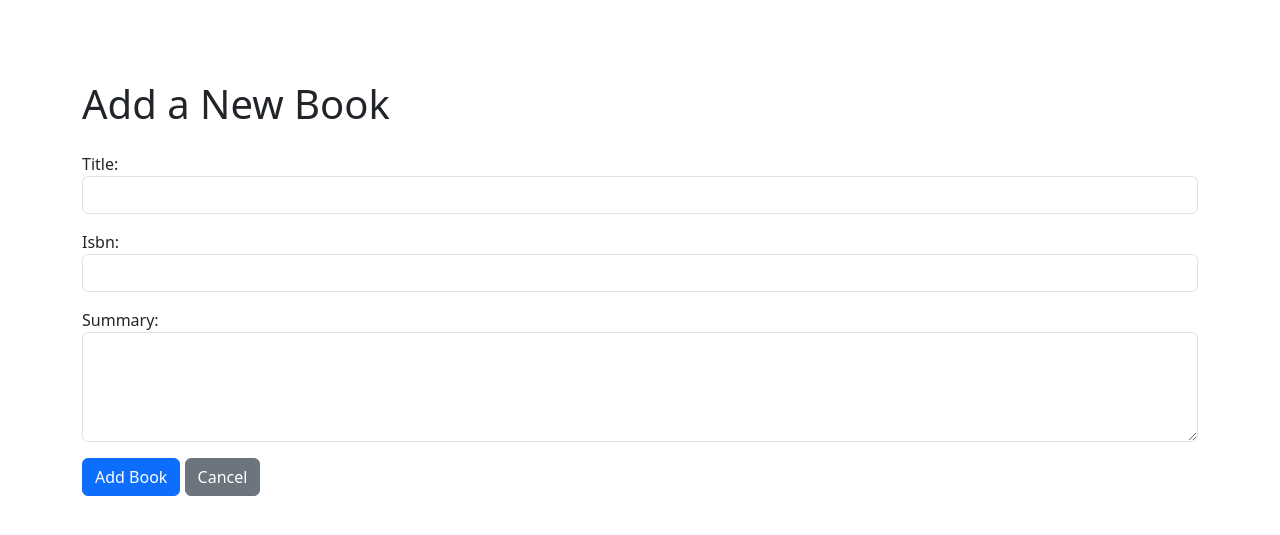
After one commit to Muck3334444/E-Lib, a Django app: page /library/add-book/ in a window 1280 px wide. The commit adds this page. Shown: the top 535 px of the page. Run offline with Django 5.2, Linux system fonts and the light colour scheme; some libraries are stand-ins or nearby versions.

Commit message:
Updated the index page, reworked the book list and added a page to add and edit books

```diff
--- /dev/null
+++ b/library/forms.py
@@ -0,0 +1,12 @@
+from django import forms
+from .models import Book
+
+class BookForm(forms.ModelForm):
+    class Meta:
+        model = Book
+        fields = ['title', 'isbn', 'summary']
+        widgets = {
+            'title': forms.TextInput(attrs={'class': 'form-control'}),
+            'isbn': forms.TextInput(attrs={'class': 'form-control'}),
+            'summary': forms.Textarea(attrs={'class': 'form-control', 'rows': 4}),
+        }
--- a/library/models.py
+++ b/library/models.py
@@ -10,7 +10,7 @@ class Book(models.Model):
     """
     title = models.CharField(max_length=256)
     isbn = models.CharField(max_length=32)
-    summary = models.CharField(max_length=2048)
+    summary = models.TextField()
     author = models.ManyToManyField("Author")
     language = models.ManyToManyField("Language")
 
--- /dev/null
+++ b/library/templates/addEditBook.html
@@ -0,0 +1,31 @@
+{% extends "base.html" %}
+{% block title %}{% if bookId %}Edit Book{% else %}Add Book{% endif %}{% endblock %}
+{% block header %}{% endblock %}
+{% block center %}
+        <div class="container">
+            <h1 class="my-4">{% if bookId %}Edit Book{% else %}Add a New Book{% endif %}</h1>
+            <form method="post">
+                {% csrf_token %}
+                <div class="mb-3">
+                    {{ form.title.label_tag }}
+                    {{ form.title }}
+                    <div class="form-text text-danger">{{ form.title.errors }}</div>
+                </div>
+                <div class="mb-3">
+                    {{ form.isbn.label_tag }}
+                    {{ form.isbn }}
+                    <div class="form-text text-danger">{{ form.isbn.errors }}</div>
+                </div>
+                <div class="mb-3">
+                    {{ form.summary.label_tag }}
+                    {{ form.summary }}
+                    <div class="form-text text-danger">{{ form.summary.errors }}</div>
+                </div>
+                <button type="submit" class="btn btn-primary">
+                    {% if bookId %}Update Book{% else %}Add Book{% endif %}
+                </button>
+                <a href="{% url 'books-storage' %}" class="btn btn-secondary">Cancel</a>
+            </form>
+        </div>
+{% endblock %}
+<script src="https://cdn.jsdelivr.net/npm/bootstrap@5.3.0-alpha1/dist/js/bootstrap.bundle.min.js"></script>
--- a/library/urls.py
+++ b/library/urls.py
@@ -3,6 +3,8 @@ from . import views
 
 urlpatterns = [
     path("", views.index, name="library"),
-    path("books/", views.BooksListView, name="books"),
+    path("booksStorage/", views.BooksStorageListView, name="books-storage"),
     path("book/<pk>", views.BookDetailView.as_view(), name="book-detail"),
+    path('add-book/', views.addOrEditBookView, name='add-book'),
+    path('edit-book/<int:bookId>/', views.addOrEditBookView, name='edit-book'),
 ]
--- a/library/views.py
+++ b/library/views.py
@@ -1,5 +1,7 @@
-from django.shortcuts import render
+from django.shortcuts import render, get_object_or_404, redirect
 from django.views import generic
+from .forms import BookForm
+from .models import Book
 
 from library.models import Book
 # Create your views here.
@@ -8,11 +10,32 @@ from library.models import Book
 def index(request):
     return render(request, "index.html")
 
-def BooksListView(request):
+def BooksStorageListView(request):
     context = {
         "books": Book.objects.all()
     }
-    return render(request, "books_list.html", context=context)
+    return render(request, "booksStorage_list.html", context=context)
+
+
+def addOrEditBookView(request, bookId=None):
+    if bookId:
+        # Editing an existing book
+        book = get_object_or_404(Book, id=bookId)
+    else:
+        # Creating a new book
+        book = None
+
+    if request.method == 'POST':
+        form = BookForm(request.POST, instance=book)
+        if form.is_valid():
+            form.save()  # Save the form (this will either create or update the book)
+            return redirect('books-storage')  # Redirect to the book list page after submission
+    else:
+        form = BookForm(instance=book)  # Prepopulate the form with the book data if editing
+
+    return render(request, 'addEditBook.html', {'form': form, 'bookId': bookId})
+
+
 
 class BookDetailView(generic.DetailView):
     model = Book
```
Also changed, not shown: library/templates/booksStorage_list.html (added, +32 -0 lines), library/templates/books_list.html (deleted, +0 -26 lines), library/templates/index.html (+7 -1 lines).
